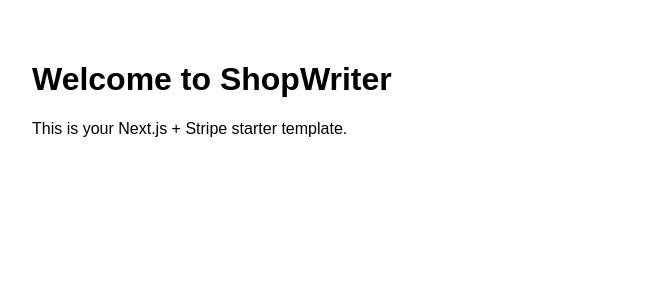
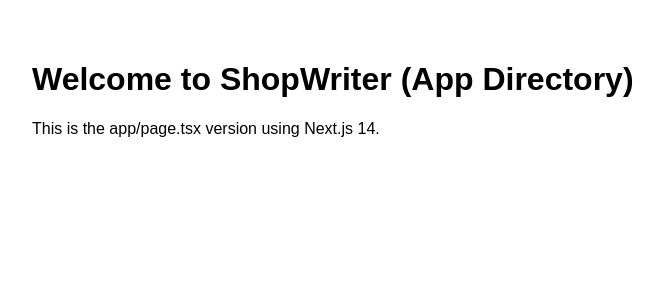
Before and after one commit to T-IMAFUKU/shopwriter, a Next.js app: page / in a window 1280 px wide. Shown: the top 300 px of the page, without its empty margins (8-671 px from the left). Built offline with nearby package versions, Linux system fonts and the light colour scheme.

Commit message:
Add files via upload

```diff
--- /dev/null
+++ b/app/page.tsx
@@ -0,0 +1,8 @@
+export default function Page() {
+  return (
+    <div style={{ padding: '2rem', fontFamily: 'sans-serif' }}>
+      <h1>Welcome to ShopWriter (App Directory)</h1>
+      <p>This is the app/page.tsx version using Next.js 14.</p>
+    </div>
+  );
+}
--- a/package.json
+++ b/package.json
@@ -1,5 +1,5 @@
 {
-  "name": "shopwriter",
+  "name": "shopwriter-app",
   "version": "0.1.0",
   "private": true,
   "scripts": {
```
Also changed, not shown: 1 other file (tests, documents, lock files or other folders).
